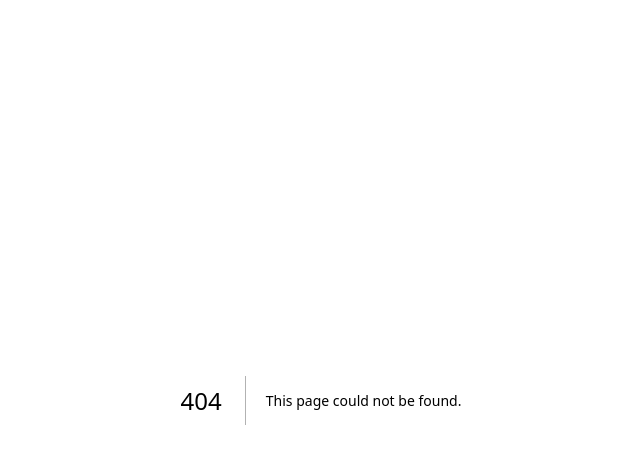
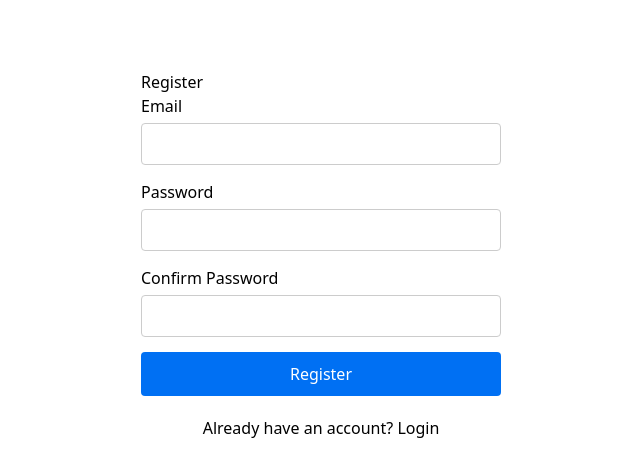
Before and after one commit to tommys0/yumlo.app, a Next.js app: page /register in a window 1280 px wide. Before the commit this address had no page. Shown: the top 476 px of the page, without its empty margins (319-959 px from the left). Built offline with nearby package versions, Linux system fonts and the light colour scheme; no server answers.

Commit message:
Add login and registration pages with Supabase authentication

```diff
--- /dev/null
+++ b/app/login/page.tsx
@@ -0,0 +1,105 @@
+'use client';
+
+import { useState } from 'react';
+import { supabase } from '@/lib/supabase';
+import { useRouter } from 'next/navigation';
+
+export default function LoginPage() {
+  const [email, setEmail] = useState('');
+  const [password, setPassword] = useState('');
+  const [error, setError] = useState('');
+  const [loading, setLoading] = useState(false);
+  const router = useRouter();
+
+  const handleLogin = async (e: React.FormEvent) => {
+    e.preventDefault();
+    setError('');
+    setLoading(true);
+
+    try {
+      const { data, error } = await supabase.auth.signInWithPassword({
+        email,
+        password,
+      });
+
+      if (error) throw error;
+
+      console.log('Login successful:', data);
+      router.push('/dashboard');
+    } catch (err: any) {
+      setError(err.message || 'An error occurred during login');
+    } finally {
+      setLoading(false);
+    }
+  };
+
+  return (
+    <div style={{ maxWidth: '400px', margin: '50px auto', padding: '20px' }}>
+      <h1>Login</h1>
+
+      <form onSubmit={handleLogin}>
+        <div style={{ marginBottom: '15px' }}>
+          <label htmlFor="email" style={{ display: 'block', marginBottom: '5px' }}>
+            Email
+          </label>
+          <input
+            id="email"
+            type="email"
+            value={email}
+            onChange={(e) => setEmail(e.target.value)}
+            required
+            style={{
+              width: '100%',
+              padding: '8px',
+              border: '1px solid #ccc',
+              borderRadius: '4px',
+            }}
+          />
+        </div>
+
+        <div style={{ marginBottom: '15px' }}>
+          <label htmlFor="password" style={{ display: 'block', marginBottom: '5px' }}>
+            Password
+          </label>
+          <input
+            id="password"
+            type="password"
+            value={password}
+            onChange={(e) => setPassword(e.target.value)}
+            required
+            style={{
+              width: '100%',
+              padding: '8px',
+              border: '1px solid #ccc',
+              borderRadius: '4px',
+            }}
+          />
+        </div>
+
+        {error && (
+          <div style={{ color: 'red', marginBottom: '15px' }}>{error}</div>
+        )}
+
+        <button
+          type="submit"
+          disabled={loading}
+          style={{
+            width: '100%',
+            padding: '10px',
+            backgroundColor: '#0070f3',
+            color: 'white',
+            border: 'none',
+            borderRadius: '4px',
+            cursor: loading ? 'not-allowed' : 'pointer',
+          }}
+        >
+          {loading ? 'Logging in...' : 'Login'}
+        </button>
+      </form>
+
+      <p style={{ marginTop: '20px', textAlign: 'center' }}>
+        Don't have an account? <a href="/register">Register</a>
+      </p>
+    </div>
+  );
+}
--- /dev/null
+++ b/app/register/page.tsx
@@ -0,0 +1,149 @@
+'use client';
+
+import { useState } from 'react';
+import { supabase } from '@/lib/supabase';
+import { useRouter } from 'next/navigation';
+
+export default function RegisterPage() {
+  const [email, setEmail] = useState('');
+  const [password, setPassword] = useState('');
+  const [confirmPassword, setConfirmPassword] = useState('');
+  const [error, setError] = useState('');
+  const [loading, setLoading] = useState(false);
+  const [success, setSuccess] = useState(false);
+  const router = useRouter();
+
+  const handleRegister = async (e: React.FormEvent) => {
+    e.preventDefault();
+    setError('');
+    setLoading(true);
+    setSuccess(false);
+
+    if (password !== confirmPassword) {
+      setError('Passwords do not match');
+      setLoading(false);
+      return;
+    }
+
+    if (password.length < 6) {
+      setError('Password must be at least 6 characters');
+      setLoading(false);
+      return;
+    }
+
+    try {
+      const { data, error } = await supabase.auth.signUp({
+        email,
+        password,
+      });
+
+      if (error) throw error;
+
+      console.log('Registration successful:', data);
+      setSuccess(true);
+
+      setTimeout(() => {
+        router.push('/login');
+      }, 2000);
+    } catch (err: any) {
+      setError(err.message || 'An error occurred during registration');
+    } finally {
+      setLoading(false);
+    }
+  };
+
+  return (
+    <div style={{ maxWidth: '400px', margin: '50px auto', padding: '20px' }}>
+      <h1>Register</h1>
+
+      <form onSubmit={handleRegister}>
+        <div style={{ marginBottom: '15px' }}>
+          <label htmlFor="email" style={{ display: 'block', marginBottom: '5px' }}>
+            Email
+          </label>
+          <input
+            id="email"
+            type="email"
+            value={email}
+            onChange={(e) => setEmail(e.target.value)}
+            required
+            style={{
+              width: '100%',
+              padding: '8px',
+              border: '1px solid #ccc',
+              borderRadius: '4px',
+            }}
+          />
+        </div>
+
+        <div style={{ marginBottom: '15px' }}>
+          <label htmlFor="password" style={{ display: 'block', marginBottom: '5px' }}>
+            Password
+          </label>
+          <input
+            id="password"
+            type="password"
+            value={password}
+            onChange={(e) => setPassword(e.target.value)}
+            required
+            style={{
+              width: '100%',
+              padding: '8px',
+              border: '1px solid #ccc',
+              borderRadius: '4px',
+            }}
+          />
+        </div>
+
+        <div style={{ marginBottom: '15px' }}>
+          <label htmlFor="confirmPassword" style={{ display: 'block', marginBottom: '5px' }}>
+            Confirm Password
+          </label>
+          <input
+            id="confirmPassword"
+            type="password"
+            value={confirmPassword}
+            onChange={(e) => setConfirmPassword(e.target.value)}
+            required
+            style={{
+              width: '100%',
+              padding: '8px',
+              border: '1px solid #ccc',
+              borderRadius: '4px',
+            }}
+          />
+        </div>
+
+        {error && (
+          <div style={{ color: 'red', marginBottom: '15px' }}>{error}</div>
+        )}
+
+        {success && (
+          <div style={{ color: 'green', marginBottom: '15px' }}>
+            Registration successful! Redirecting to login...
+          </div>
+        )}
+
+        <button
+          type="submit"
+          disabled={loading}
+          style={{
+            width: '100%',
+            padding: '10px',
+            backgroundColor: '#0070f3',
+            color: 'white',
+            border: 'none',
+            borderRadius: '4px',
+            cursor: loading ? 'not-allowed' : 'pointer',
+          }}
+        >
+          {loading ? 'Registering...' : 'Register'}
+        </button>
+      </form>
+
+      <p style={{ marginTop: '20px', textAlign: 'center' }}>
+        Already have an account? <a href="/login">Login</a>
+      </p>
+    </div>
+  );
+}
```
